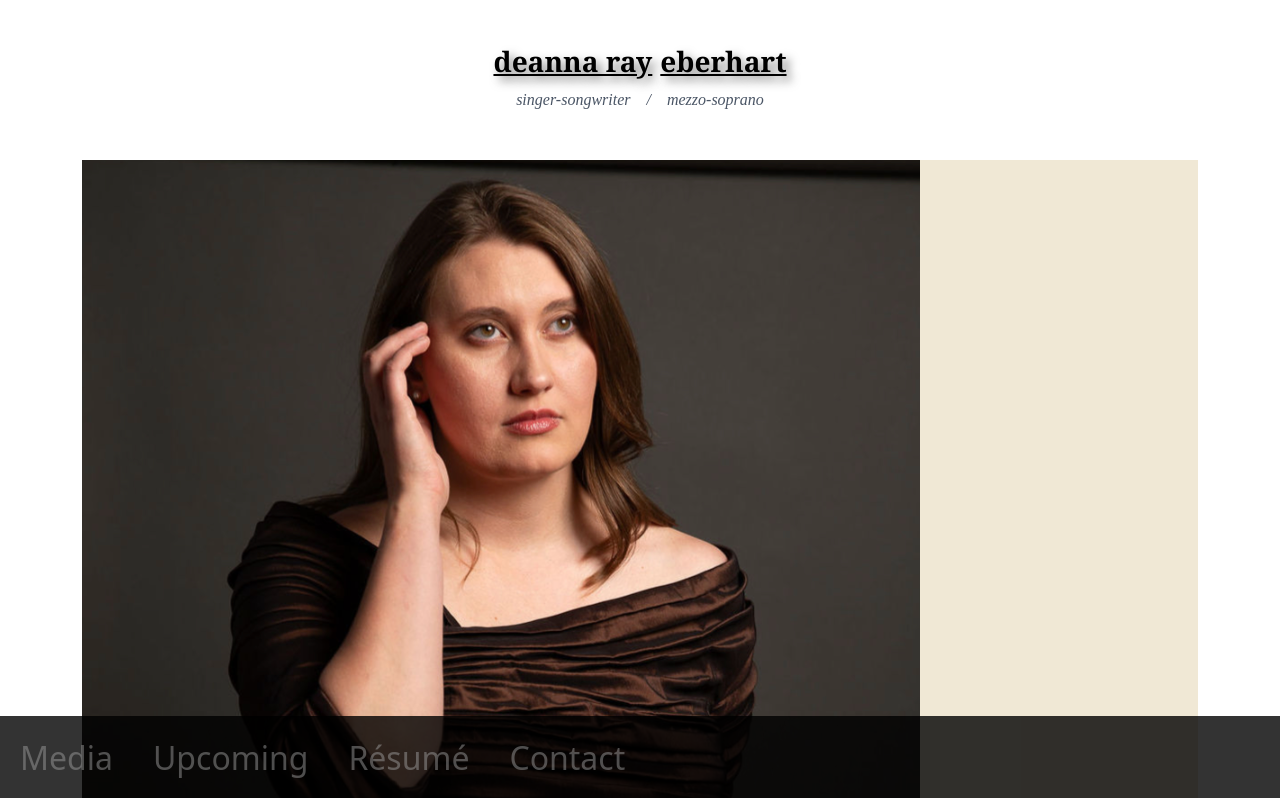
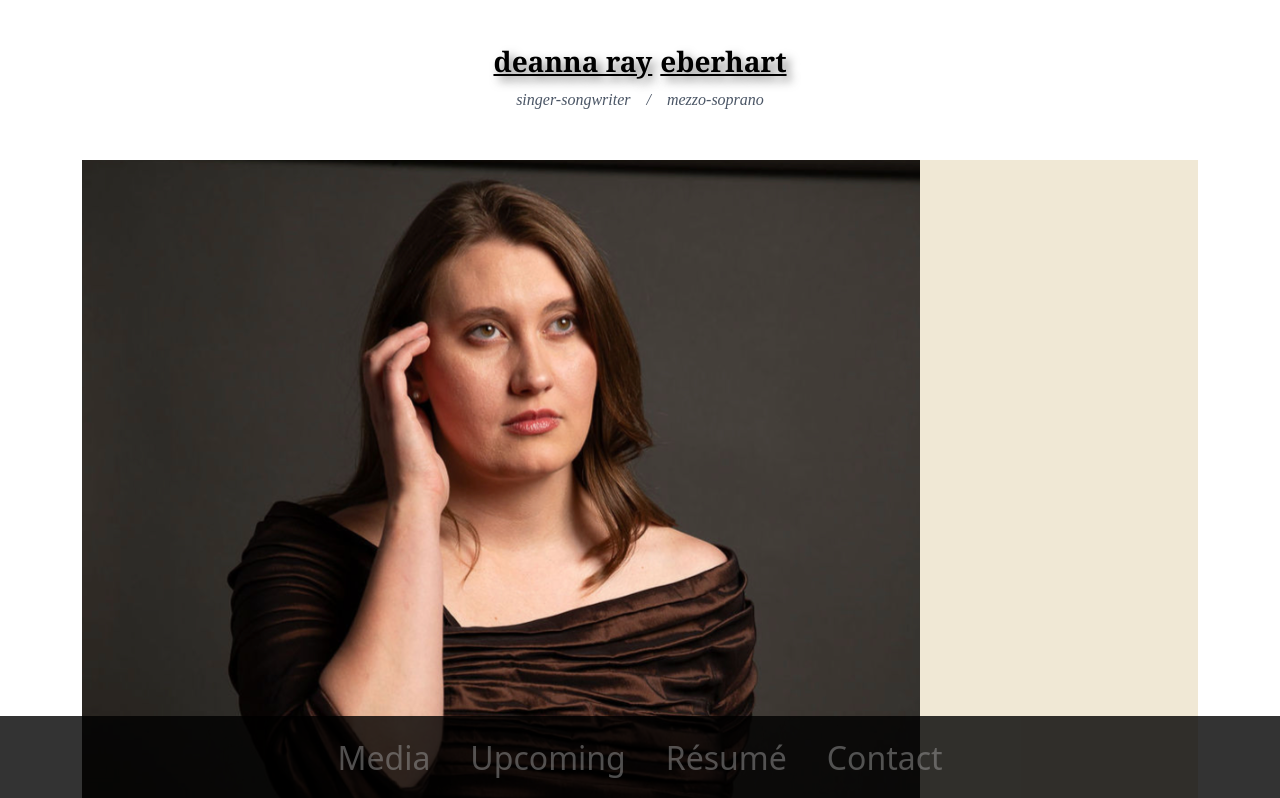
Before and after one commit to eliaswolfgang/deannarayeberhart, a React (Vite) app: page / in a window 1280 px wide. Shown: the top 798 px of the page. Built offline with nearby package versions, Linux system fonts and the light colour scheme.

Commit message:
footer fix

```diff
--- a/src/components/Footer/index.tsx
+++ b/src/components/Footer/index.tsx
@@ -7,7 +7,7 @@
 
   return (
     <footer
-      className='d-flex align-items-center'
+      className='d-flex justify-content-center align-items-center'
       style={{
         fontSize: '2rem',
         padding: '0.5rem 0',
```
